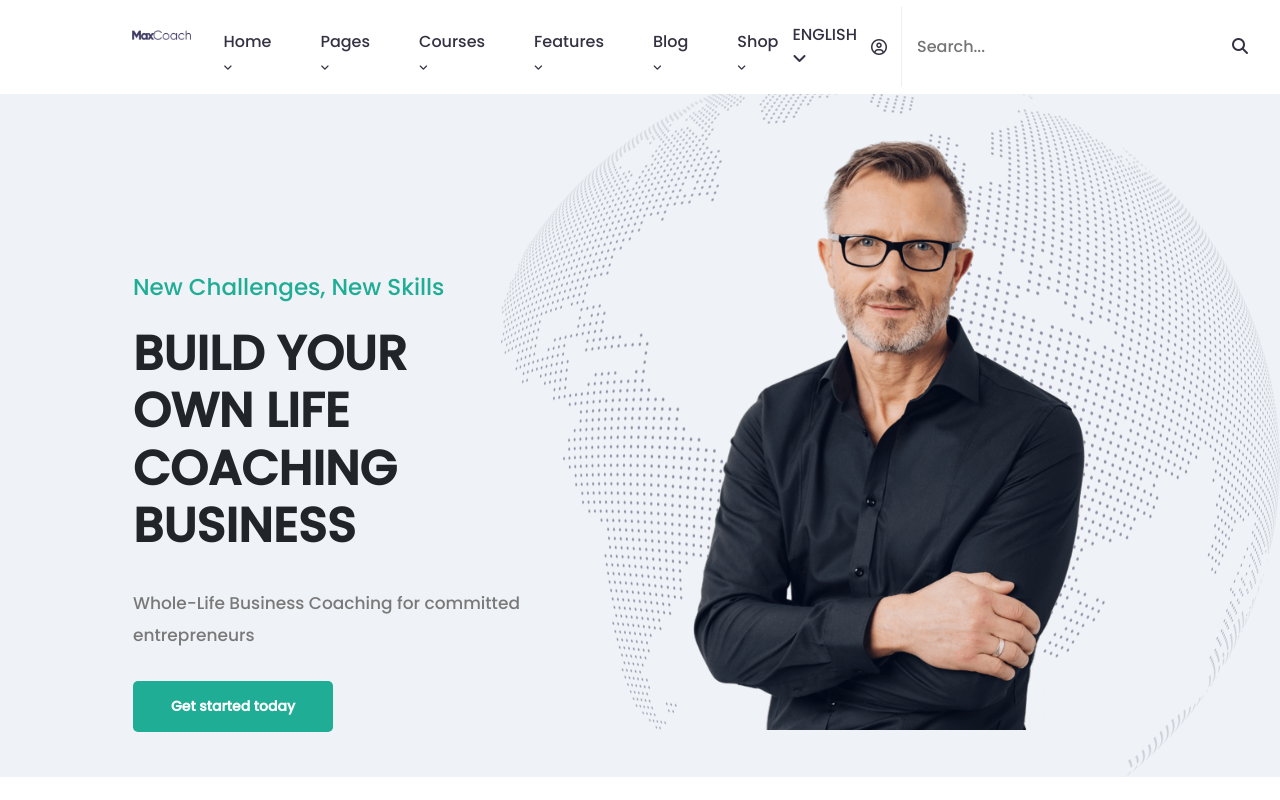
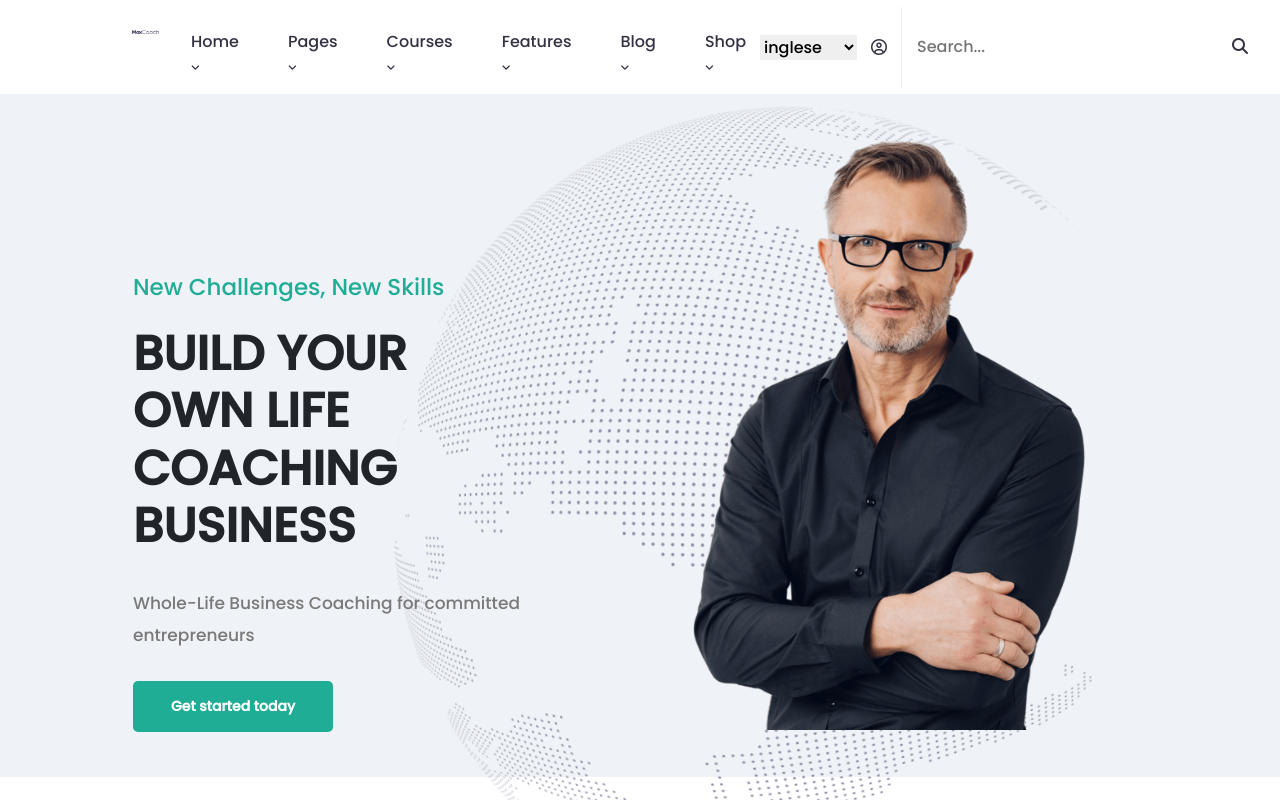
Before and after one commit to Cinzia00/proj-html-vuejs, a Vue app: page / in a window 1280 px wide. Shown: the top 800 px of the page. Built offline with nearby package versions, Linux system fonts and the light colour scheme.

Commit message:
Feat effetti css

```diff
--- a/src/App.vue
+++ b/src/App.vue
@@ -26,6 +26,7 @@ export default {
   }
 
 }
+
 </script>
 
 
--- a/src/components/HeaderApp.vue
+++ b/src/components/HeaderApp.vue
@@ -16,9 +16,14 @@
                     <div class="box-flag">
                         <img src="/en.png" alt="">
                     </div>
-                    <span>ENGLISH <i class="fa-solid arrow fa-angle-down"></i></span>
-                    <i class="fa-regular fa-circle-user"></i>
                 </div>
+                <select name="" id="">
+                    <option value="">inglese</option>
+                    <option value="">italiano</option>
+                    <option value="">francese</option>
+                    <option value="">sapgnolo</option>
+                </select>
+                <i class="fa-regular fa-circle-user"></i>
                 <div class="input-search-icon">
                     <input class="input-search" type="text" placeholder="Search...">
                     <div class="icon-search">
--- a/src/components/Hero.vue
+++ b/src/components/Hero.vue
@@ -11,10 +11,12 @@
                 <div class="col avatar-hero">
                     <img src="/home-business-hero-avatar.png" alt="">
                 </div>
+                <div class="image-world">
+                    <img src="/home-business-hero-global-image.png" alt="">
+                </div>
             </div>
         </div>
     </section>
-
 </template>
 
 
@@ -28,12 +30,28 @@ export default {
 
 
 <style lang="scss" scoped>
+.section-hero {
+    position: relative;
+    background-color: #EFF2F6;
+    z-index: -999;
 
-.section-hero {
-    background-image: url('../../public/home-business-hero-global-image.png');
-    background-repeat: no-repeat;
-    background-position: right;
-    background-color: #EFF2F6;
+
+    .image-world img {
+        position: absolute;
+        right: 10%;
+        top: 5%;
+        z-index: -500;
+        animation-name: spin;
+        animation-duration: 18000ms;
+        animation-iteration-count: infinite;
+        animation-timing-function: linear;
+    }
+
+    @keyframes spin {
+        0% {
+            transform: rotate(1turn);
+        }
+    }
 
     .hero-container {
         padding: 45px;
@@ -44,11 +62,11 @@ export default {
         padding-left: 30px;
     }
 
-    .avatar-hero{
+    .avatar-hero {
         margin-left: 130px;
     }
 
-    .color-green{
+    .color-green {
         padding-bottom: 15px;
         font-size: 23px;
     }
@@ -66,5 +84,4 @@ export default {
     font-size: 17px;
     padding-bottom: 14px;
 }
-
 </style>
--- a/src/components/sectionExplore.vue
+++ b/src/components/sectionExplore.vue
@@ -7,7 +7,7 @@
             </div>
             <div class="row-card d-flex py-5">
                 <div class="card image-card" style="width: 18rem;" v-for="el in cards">
-                    <img :src=el.image class="card-img-top" alt="...">
+                    <img :class="image-explore" :src=el.image class="card-img-top" alt="...">
                     <div class="card-body px-0">
                         <h1> {{ el.title }} </h1>
                         <p class="card-text text-card"> {{ el.text }} </p>
@@ -30,7 +30,7 @@
             <div class="image-section d-flex">
                 <div class="position-rel">
                     <div class="box-image">
-                        <img src="/course-02-443x600.jpg" alt="">
+                        <img class="image" src="/course-02-443x600.jpg" alt="">
                     </div>
                     <div class="position-abs">
                         <p class="price"> $40.oo </p>
@@ -173,9 +173,8 @@ export default {
 }
 
 .discover-now:hover {
-    font-size: 17px;
+    font-size: 12px;
 }
-
 
 
 .box-image {
@@ -207,12 +206,6 @@ export default {
         color: white;
         font-size: 20px;
         background-color: rgba(0, 0, 0, 0.4);
-        // background-image: linear-gradient(
-        //     to top,
-        //     black,
-        //     gray
-
-        // );
     }
 
     .price {
@@ -244,4 +237,11 @@ export default {
         color: #20AD96;
     }
 }
+
+
+// .card-img-top:hover {
+//     border-radius: 20px;
+//     transform: scale(1.1);
+// }
+
 </style>
--- a/src/components/sectionFooter.vue
+++ b/src/components/sectionFooter.vue
@@ -111,6 +111,17 @@ export default {
     .img-circle {
         top: 100px;
         left: 68px;
+        z-index: 999;
+            animation-name: spin;
+            animation-duration: 5000ms;
+            animation-iteration-count: infinite;
+            animation-timing-function: linear;
+    }
+
+        @keyframes spin {
+        0% {
+            transform: rotate(1turn);
+        }
     }
 }
 
--- a/src/components/sectionInfo.vue
+++ b/src/components/sectionInfo.vue
@@ -15,18 +15,21 @@
                     <ul>
                         <li>
                             <h2 class="title-bg more-info">How can we help?</h2>
-                            <p class="text">Lorem ipsum dolor sit amet consectetur, adipisicing elit. Possimus quam ipsa est cum.
+                            <p class="text">Lorem ipsum dolor sit amet consectetur, adipisicing elit. Possimus quam ipsa est
+                                cum.
                                 Accusantium maxime, odit eligendi ipsam quibusdam cupiditate!</p>
                         </li>
                         <li>
                             <h2 class="more-info">Why would I need a business COACH?</h2>
-                            <p class="text">Lorem ipsum dolor sit amet consectetur adipisicing elit. Qui alias voluptates quia ad rerum
+                            <p class="text">Lorem ipsum dolor sit amet consectetur adipisicing elit. Qui alias voluptates
+                                quia ad rerum
                                 nesciunt, placeat omnis illo. Iusto perferendis perspiciatis reiciendis pariatur vitae et.
                             </p>
                         </li>
                         <li>
                             <h2 class="more-info">What is one-on-one coaching?</h2>
-                            <p class="text">Lorem ipsum dolor sit amet consectetur adipisicing elit. Nostrum saepe recusandae expedita
+                            <p class="text">Lorem ipsum dolor sit amet consectetur adipisicing elit. Nostrum saepe
+                                recusandae expedita
                                 facilis, sint modi nulla quos dolore, nihil natus voluptatibus nemo maxime atque laboriosam.
                             </p>
                         </li>
@@ -58,6 +61,7 @@ export default {
 .position-rel {
     position: relative;
 }
+
 .box-image {
     margin-right: 30px;
     width: 700px;
@@ -72,6 +76,10 @@ export default {
 
 .info-youtube {
     gap: 15px;
+
+    img {
+        border-radius: 5px;
+    }
 }
 
 .title {
@@ -86,14 +94,10 @@ export default {
 }
 
 .more-info:hover {
-
     color: #20AD96;
+    border: none;
+    display: block;
     border-bottom: none;
-}
-
-    p:hover {
-        display: block;
-        border-bottom: 2px solid #797979;
     padding: 25px;
 }
 
@@ -108,6 +112,4 @@ li {
 .text {
     display: none;
 }
-
-
 </style>
--- a/src/components/sectionInfoMore.vue
+++ b/src/components/sectionInfoMore.vue
@@ -137,7 +137,7 @@ export default {
 }
 
 .learn-more:hover {
-    background-color: #20AD96;
+    background-color: #343142;
     color: white;
 }
 </style>
--- a/src/components/sectionUpcoming.vue
+++ b/src/components/sectionUpcoming.vue
@@ -101,6 +101,15 @@ export default {
     gap: 34px;
 }
 
+.bg-color:hover {
+    background-color: white;
+    border-left: 2px solid #20AD96;
+
+    .button-get-started {
+        background-color: #343142;
+    }
+}
+
 .bg-color {
     width: 570px;
     display: flex;
@@ -138,13 +147,13 @@ export default {
     }
 }
 
-    .info{
-       margin-top: 50px;
-       margin-bottom: 120px;
-       color: #343142;
+.info {
+    margin-top: 50px;
+    margin-bottom: 120px;
+    color: #343142;
 
-       .text-green {
+    .text-green {
         color: #20AD96;
-       }
     }
+}
 </style>
--- a/src/style.css
+++ b/src/style.css
@@ -7,6 +7,11 @@
 
 ol ,ul, menu {
   list-style: none;
+}
+
+select {
+  text-decoration: none;
+  border: none;
 }
 
 a {
@@ -37,8 +42,7 @@ img {
 }
 
 .button-get-started:hover {
-  background-color: white;
-  color: #20AD96;
+  background-color: #343142;
 }
 
 .section {
```
Lines whose indentation alone changed are shown as unchanged.
